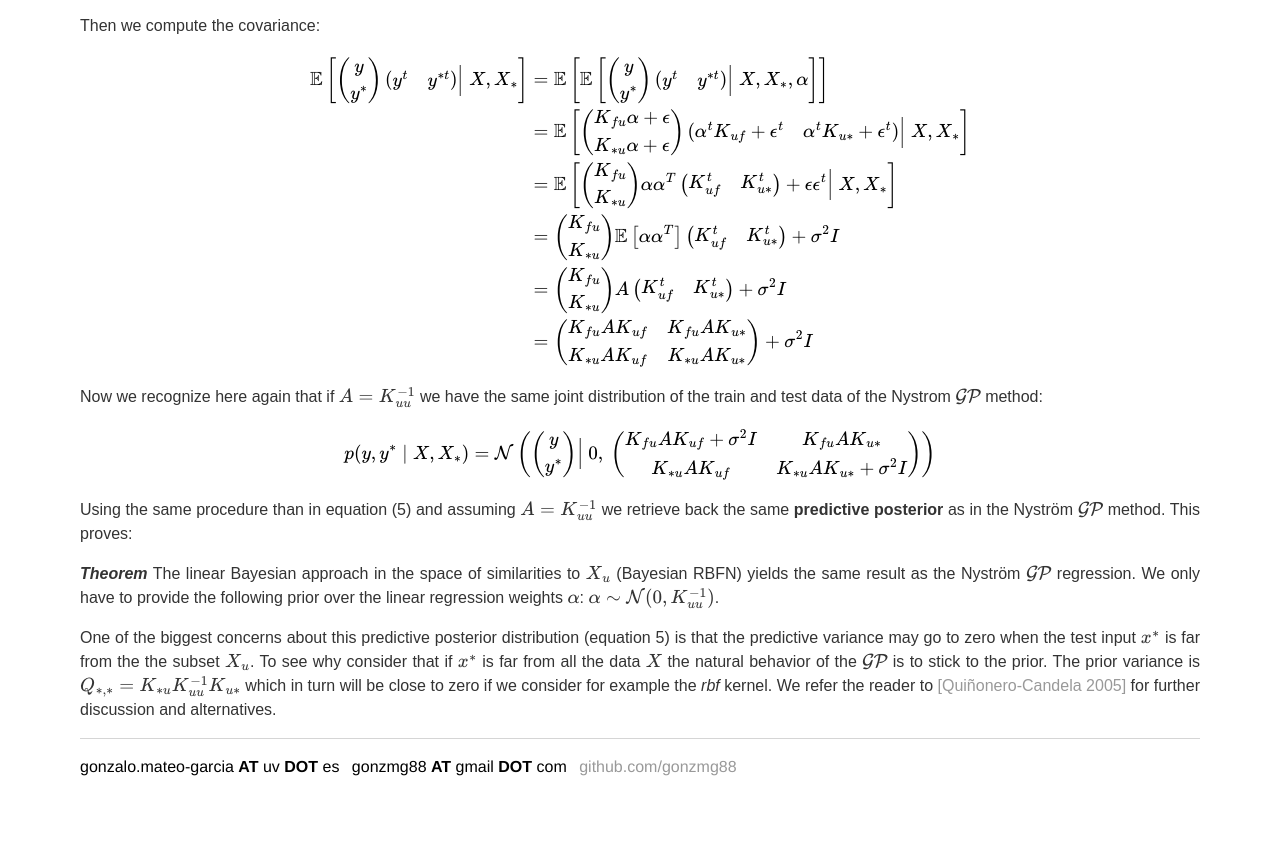
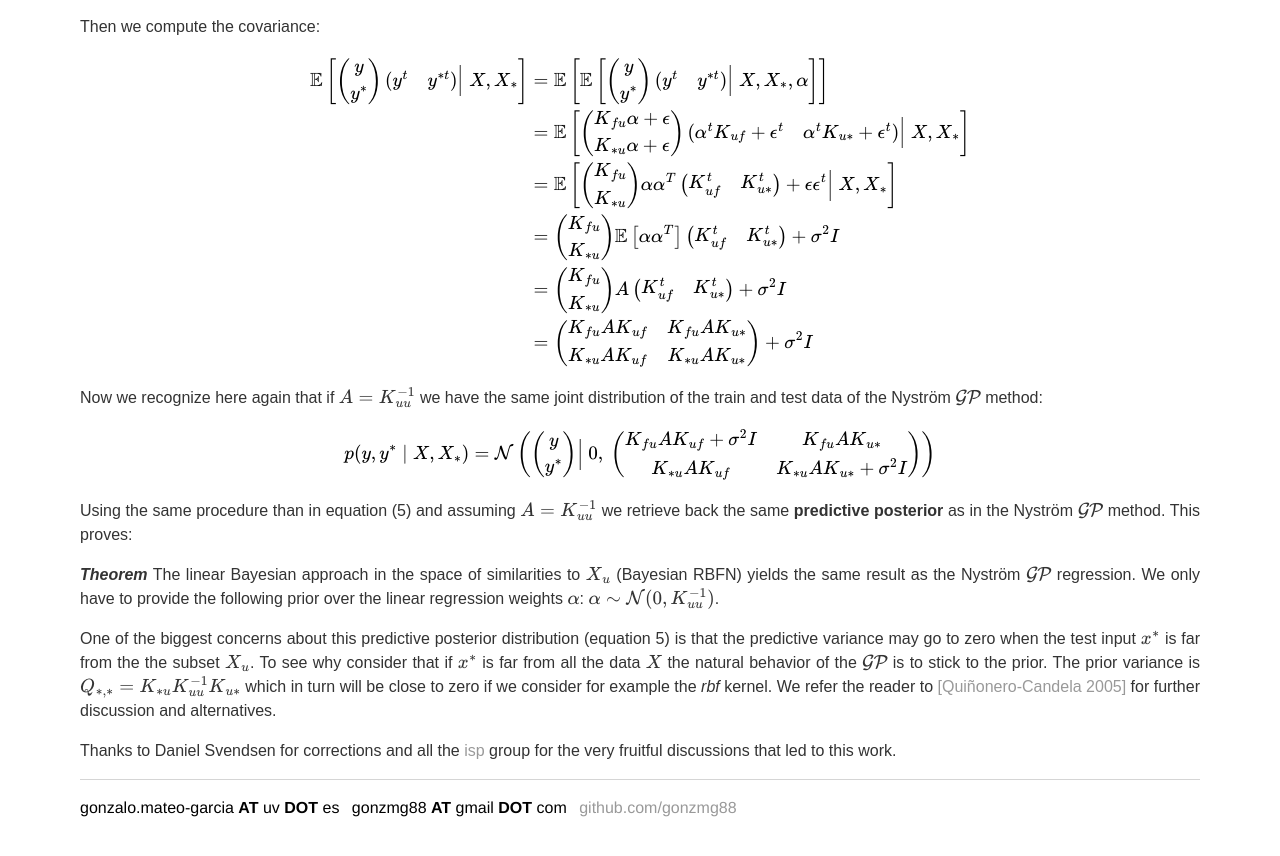
Before and after one commit to Haiiah/gonzmg88.github.io, a Jekyll site: the page built from _posts/2017-10-24-NystromRBFNN.md, in a window 1280 px wide and 900 px high, scrolled down 5065 px. Shown: the top 856 px of the window. Built offline with Jekyll 4.4.1, drawn with Linux system fonts in a browser that asks for light colours; formulas are drawn with MathJax 3; some of the changed text lies outside the part shown.

Commit message:
thanks to Daniel

```diff
--- a/_posts/2017-10-24-NystromRBFNN.md
+++ b/_posts/2017-10-24-NystromRBFNN.md
@@ -1,6 +1,6 @@
 ---
 layout: post
-title: Why Radial Basis Function Neural Networks are equivalent to Nystrom method
+title: Why Radial Basis Function Neural Networks are equivalent to Nyström method
 date: 2017-10-24
 author: Gonzalo Mateo-García
 ---
@@ -50,7 +50,7 @@ $$
 
 ### Nyström method
 
-The Nyström method [[Williams and Seeger 2000]](https://papers.nips.cc/paper/1866-using-the-nystrom-method-to-speed-up-kernel-machines){:target="_blank"} proposes the substitution of the kernel function $k$ with $k_{nystrom}$ defined as $k_{nystrom}(x_i,x_j) = k(x_i,X_u)K_{uu}^{-1}k(X_u,x_j)$. The matrix $K$ is replaced then with $Q=K_{fu}K_{uu}^{-1}K_{uf}$ ($Q_{ff}$).
+The Nyström method [[Williams and Seeger 2000]](https://papers.nips.cc/paper/1866-using-the-nystrom-method-to-speed-up-kernel-machines){:target="_blank"} proposes the substitution of the kernel function $k$ with $k_{Nyström}$ defined as $k_{Nyström}(x_i,x_j) = k(x_i,X_u)K_{uu}^{-1}k(X_u,x_j)$. The matrix $K$ is replaced then with $Q=K_{fu}K_{uu}^{-1}K_{uf}$ ($Q_{ff}$).
 
 The Kernel Ridge Regression (KRR) solution using the kernel function $k_{Nyström}$ for a given $x^\*$ is:
 
@@ -246,7 +246,7 @@ $$
 \end{aligned}
 $$
 
-Now we recognize here again that if $A=K_{uu}^{-1}$ we have the same joint distribution of the train and test data of the Nystrom $\mathcal{GP}$ method:
+Now we recognize here again that if $A=K_{uu}^{-1}$ we have the same joint distribution of the train and test data of the Nyström $\mathcal{GP}$ method:
 
 $$
 p(y,y^* \mid  X,X_*) = \mathcal{N}\left(\begin{pmatrix}y \\ y^* \end{pmatrix} \Big| \; 0,\:\begin{pmatrix} K_{fu}AK_{uf} + \sigma^2 I & K_{fu}AK_{u*} \\ K_{*u}AK_{uf} & K_{*u}AK_{u*} + \sigma^2 I \end{pmatrix} \right)
@@ -257,3 +257,5 @@ Using the same procedure than in equation (5) and assuming $A=K_{uu}^{-1}$ we re
 _**Theorem**_ The linear Bayesian approach in the space of similarities to $X_u$ (Bayesian RBFN) yields the same result as the Nyström $\mathcal{GP}$ regression. We only have to provide the following prior over the linear regression weights $\alpha$: $\alpha \sim \mathcal{N}(0,K_{uu}^{-1})$.
 
 One of the biggest concerns about this predictive posterior distribution (equation 5) is that the predictive variance may go to zero when the test input $$x^*$$ is far from the the subset $X_u$. To see why consider that if $$x^*$$ is far from all the data $X$ the natural behavior of the $\mathcal{GP}$ is to stick to the prior. The prior variance is $$Q_{*,*} = K_{*u}K_{uu}^{-1}K_{u*}$$ which in turn will be close to zero if we consider for example the *rbf* kernel. We refer the reader to [[Quiñonero-Candela 2005]](http://www.jmlr.org/papers/v6/quinonero-candela05a.html){:target="_blank"} for further discussion and alternatives.
+
+Thanks to Daniel Svendsen for corrections and all the [isp](http://isp.uv.es){:target="_blank"} group for the very fruitful discussions that led to this work.
```
